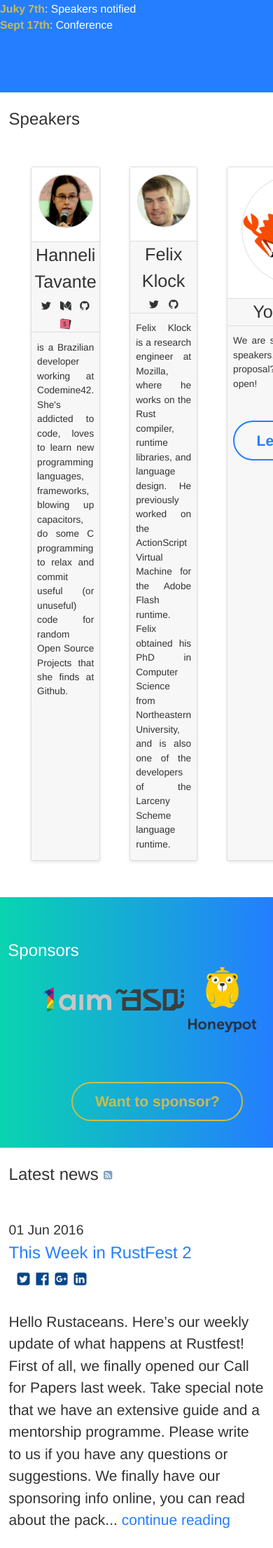
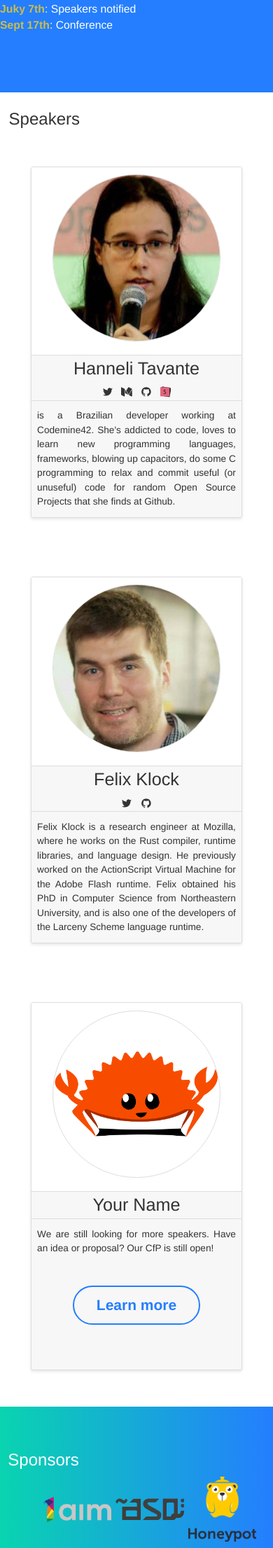
Before and after one commit to RustFestEU/blog.rustfest.eu, a Jekyll site: the page built from index.html, in a window 390 px wide. Shown: the part 1835-4047 px from the top of the page at 70% size. Built offline with Jekyll 4.4.1, drawn with Linux system fonts in a browser that asks for light colours.

Commit message:
fix floating on mobile of speaker widgets

```diff
--- a/_sass/components/_speakers.scss
+++ b/_sass/components/_speakers.scss
@@ -4,7 +4,7 @@
   @include display(flex);
   @include align-items(top);
   @include flex-direction(row);
-  @include flex-wrap(nowrap);
+  @include flex-wrap(wrap);
   @include justify-content(space-around);
 
   list-style: none;
@@ -23,7 +23,7 @@
   $card-background: lighten($card-border-color, 10%);
 
   .speaker-box {
-    @include flex-basis(15em);
+    @include flex-basis(10em);
     @include flex-grow(1);
     background-color: $card-background;
     border: $card-border;
```
